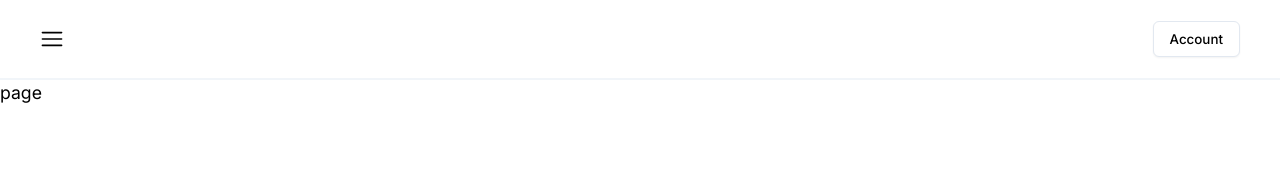
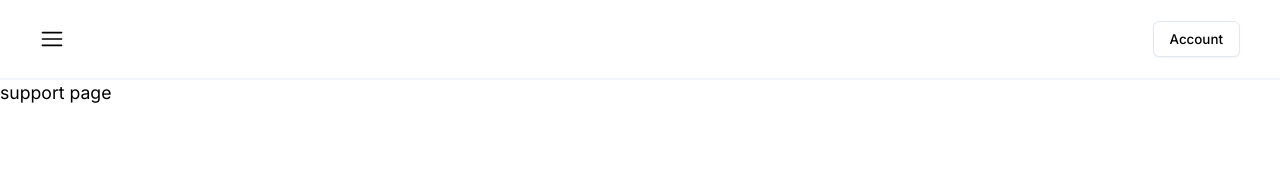
Before and after one commit to DLee1993/scribblepad, a Next.js app: page /support in a window 1280 px wide. Shown: the top 170 px of the page. Built offline with nearby package versions, Linux system fonts and the light colour scheme.

Commit message:
added respective routes

```diff
--- /dev/null
+++ b/app/support/page.tsx
@@ -0,0 +1,5 @@
+export default function page() {
+  return (
+    <div>support page</div>
+  )
+}
--- /dev/null
+++ b/app/tasks/page.tsx
@@ -0,0 +1,3 @@
+export default function page() {
+    return <div>tasks page</div>;
+}
```
